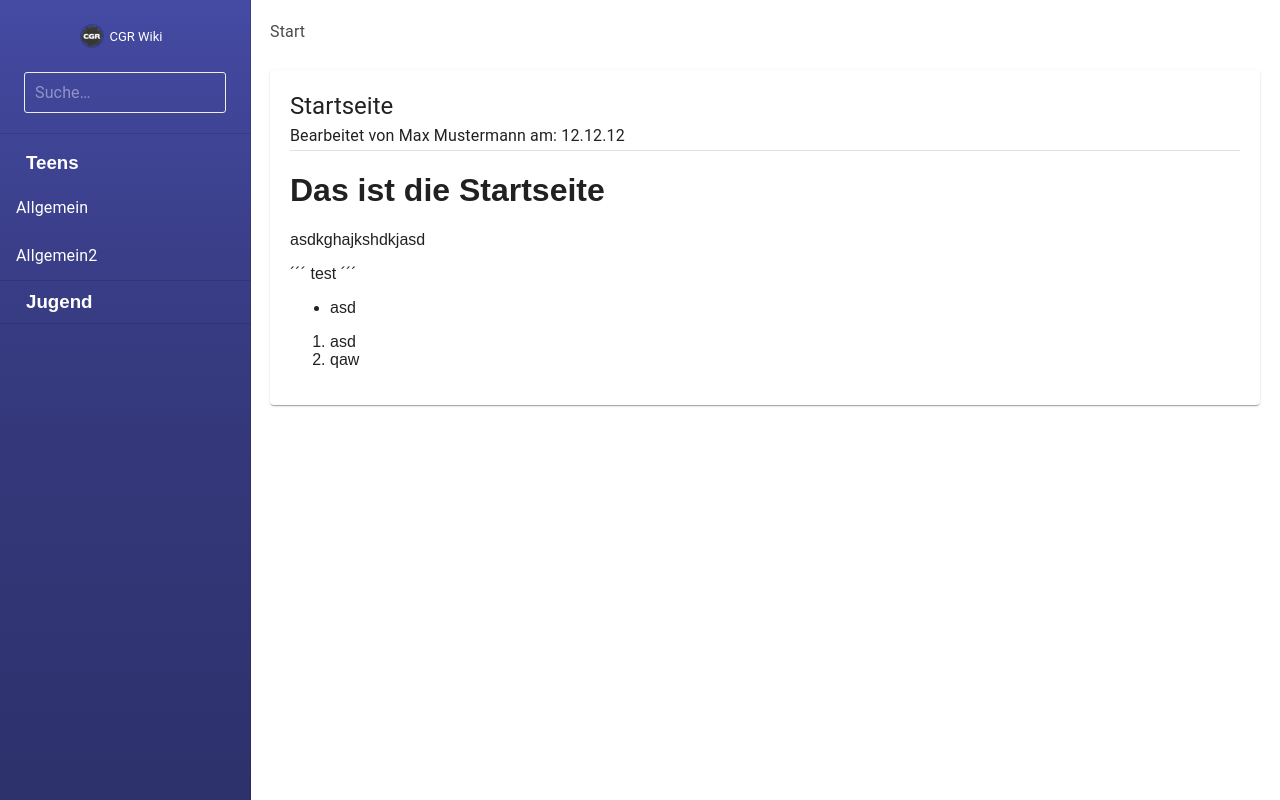
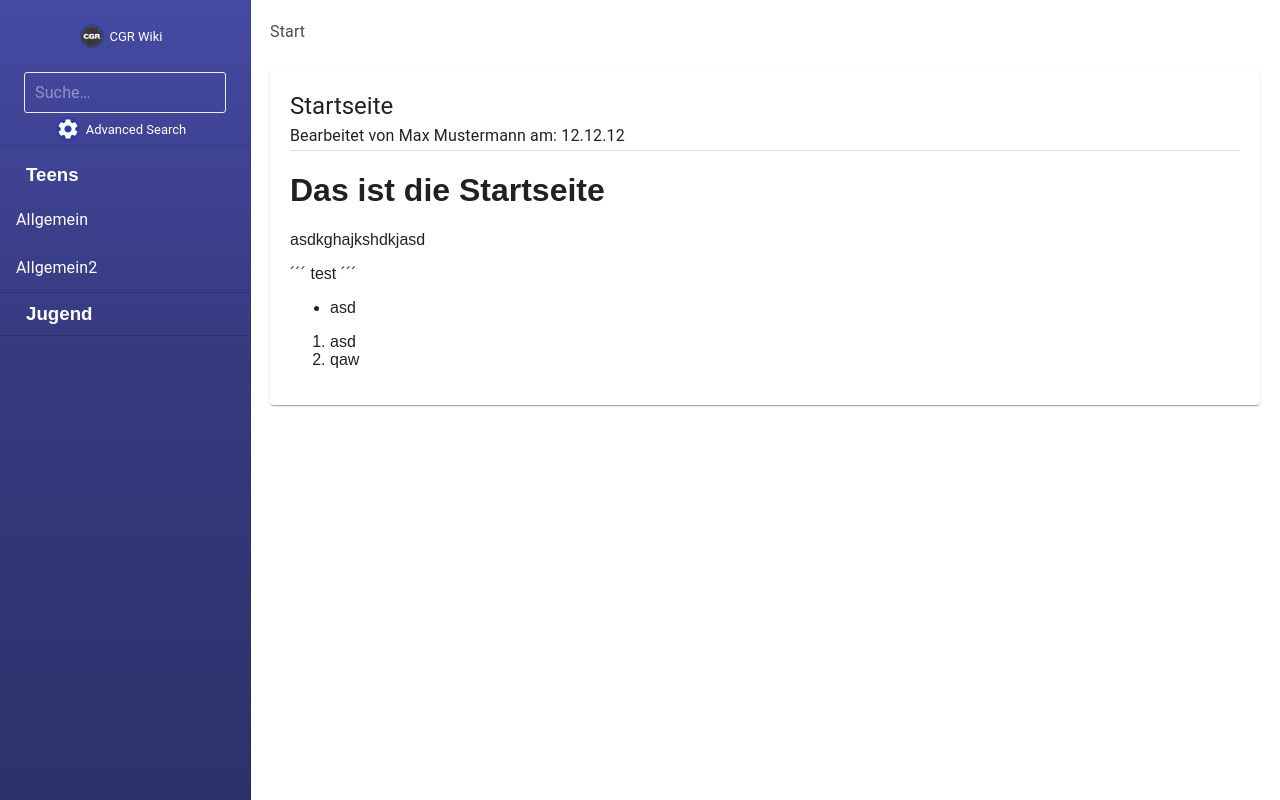
Before and after one commit to church-organizer/cgr-app, a React (Create React App) app: page / in a window 1280 px wide. Built offline with nearby package versions, Linux system fonts and the light colour scheme.

Commit message:
advanced search new, and make it fit

```diff
--- a/src/App.css
+++ b/src/App.css
@@ -17,3 +17,18 @@
     text-decoration: none;
     color: white;
 }
+.content {
+    position: relative;
+    top: 10px;
+    left: 60px;
+    margin-right: 25%;
+    display: block;
+    overflow: auto;
+}
+
+@media only screen and (min-width: 1100px) {
+    .content {
+        left: 260px;
+        margin-right: 270px;
+    }
+}
--- a/src/App.js
+++ b/src/App.js
@@ -1,23 +1,27 @@
 import React, {Component} from 'react';
-import {BrowserRouter as Router, Route} from "react-router-dom";
+import {BrowserRouter as Router, Route, Switch} from "react-router-dom";
 import './App.css';
 import Wiki from "./wiki/Wiki";
 import Login from "./components/Login/Login";
+import AdvancedSearch from "./components/Search/AdvancedSearch";
+import SideBar from "./components/SideBar/SideBar";
 
 class App extends Component {
-    state = {
-        login: {isLoggedIn: true, username: 'Dieter'}
-    };
+    // state = {
+    //     login: {isLoggedIn: true, username: 'Dieter'}
+    // };
 
     render() {
         return (
             <Router>
                 <div className="App" style={{position: "fixed", width: "100%"}}>
-                    {!this.state.login.isLoggedIn ? <Login onLogin={this}/> : (
-                        <div className="content">
+                    <SideBar/>
+                    <div className="content">
+                        <Switch>
+                            <Route exact path="/search" component={AdvancedSearch}/>
                             <Route path="/" component={Wiki}/>
-                        </div>)
-                    }
+                        </Switch>
+                    </div>
                 </div>
             </Router>
         );
--- /dev/null
+++ b/src/components/Search/AdvancedSearch.js
@@ -0,0 +1,15 @@
+import React from "react";
+import {makeStyles} from "@material-ui/core";
+
+const useStyle = makeStyles(theme => {
+
+});
+
+
+const AdvancedSearch = () => {
+    const classes = useStyle();
+
+    return <div>Advanced Search</div>;
+};
+
+export default AdvancedSearch;
--- a/src/components/Search/Search.js
+++ b/src/components/Search/Search.js
@@ -1,9 +1,5 @@
 import React, {useState} from 'react';
-import {Container, InputBase, ListItemText, makeStyles} from "@material-ui/core";
-import Fade from "@material-ui/core/Fade";
-import List from "@material-ui/core/List";
-import ListItem from "@material-ui/core/ListItem";
-import Paper from "@material-ui/core/Paper";
+import {Container, InputBase, makeStyles} from "@material-ui/core";
 
 const useStyles = makeStyles(theme => ({
     root: {
@@ -13,7 +9,6 @@ const useStyles = makeStyles(theme => ({
         zIndex: "1202"
     },
     search: {
-        paddingBottom: "20px",
         paddingTop: "20px",
         color: "white"
     },
--- a/src/components/SideBar/SideBar.js
+++ b/src/components/SideBar/SideBar.js
@@ -13,6 +13,7 @@ import SearchBar from "../Search/Search";
 import FileLoader from "../../services/FileLoader";
 import ListItem from "@material-ui/core/ListItem";
 import logo from "../../files/logo.png"
+import SettingsIcon from "@material-ui/icons/Settings"
 
 
 const initWidth = 250;
@@ -56,6 +57,16 @@ const useStyles = makeStyles(theme => ({
         margin: "10px",
         paddingTop: 0,
         paddingBottom: 0
+    },
+    advancedSearch: {
+        marginTop: 0,
+        cursor: "pointer",
+        marginLeft: "30px",
+        marginRight: "30px",
+        border: "none"
+    },
+    advancedSearchIcon: {
+        background: "none"
     }
 }));
 /**
@@ -114,7 +125,14 @@ const SideBar = (props) => {
                       variant="outlined" color={"primary"}
                       label="CGR Wiki" classes={{colorPrimary: classes.whiteColor}}/>
             </Link>
-            <SearchBar onSearch={onSearch}/>
+            <div>
+                <SearchBar onSearch={onSearch}/>
+                <Link to={"/search"}>
+                    <Chip size={"medium"} avatar={<Avatar classes={{root: classes.advancedSearchIcon}}><SettingsIcon /></Avatar>} className={classes.advancedSearch}
+                      variant="outlined" color={"primary"}
+                      label="Advanced Search" classes={{colorPrimary: classes.whiteColor}}/>
+                </Link>
+            </div>
             <Divider/>
             <List className={classes.whiteColor}>
                 {structure.map((item, index) => {
--- a/src/wiki/Wiki.css
+++ b/src/wiki/Wiki.css
@@ -2,23 +2,6 @@ a {
     text-decoration: none;
     color: #484b48;
 }
-
-#page-content {
-    position: relative;
-    top: 10px;
-    left: 60px;
-    margin-right: 25%;
-    display: block;
-    overflow: auto;
-}
-
-@media only screen and (min-width: 1100px) {
-    #page-content {
-        left: 260px;
-        margin-right: 270px;
-    }
-}
-
 
 
 #editor-content .ck-editor .ck-editor__main .ck-content {
--- a/src/wiki/Wiki.js
+++ b/src/wiki/Wiki.js
@@ -11,7 +11,6 @@ class Wiki extends Component {
     render() {
         return (
             <div className="base">
-                <SideBar/>
                 <Page file={"/"} {...this.props.location}/>
             </div>
         );
```
